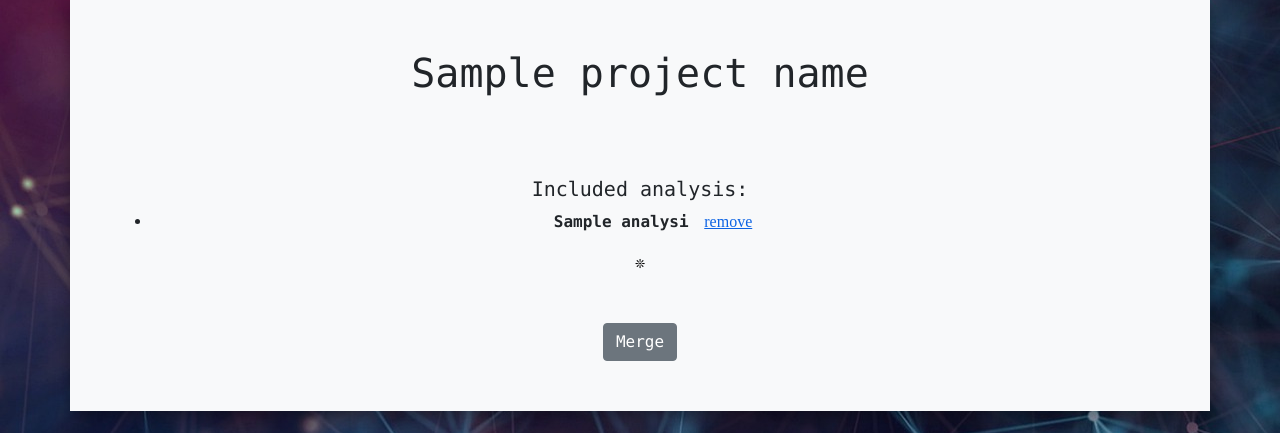
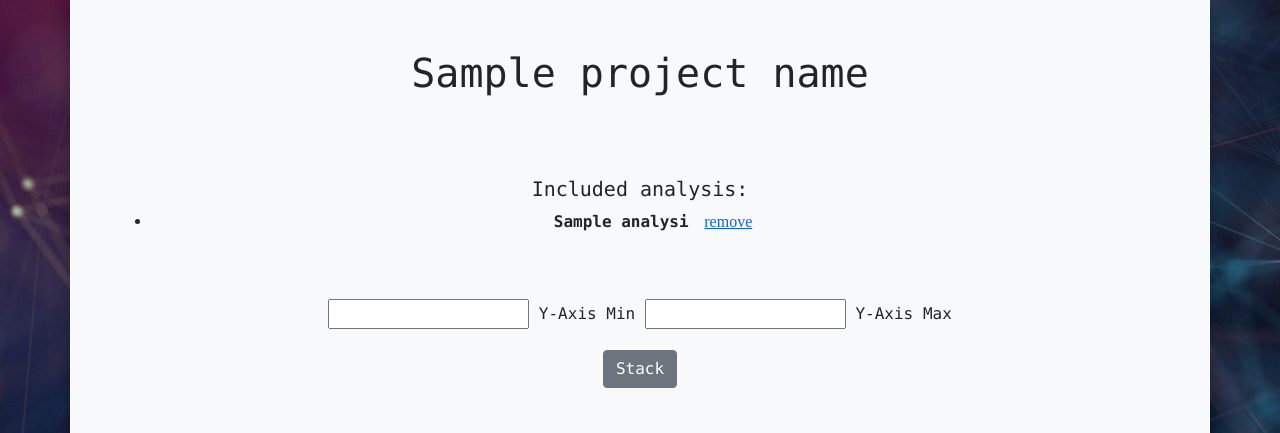
Before and after one commit to georgbuechner/ananym-analyzer, a Flask app: template src/templates/projects/project.html in a window 1280 px wide. Shown: the part 137-570 px from the top of the page. Run offline with Flask 3, Linux system fonts and the light colour scheme; the template is opened without the code that fills it: most values are stand-ins (such as "Sample title", 1, 10 or a date in 2020); parts of the project's set-up code (start-up, migrations or seed data) failed here and were passed over.

Commit message:
Fixes #21 - operations on projects

```diff
--- a/src/app.py
+++ b/src/app.py
@@ -1,9 +1,11 @@
 import os
 import re
+from typing import Tuple
 import urllib.parse
 from flask import Flask, flash, render_template, redirect, request, send_from_directory
+from matplotlib.pyplot import ylim
 from dmanager.dmodels import AnalysisOpts
-from dmanager.models import Sweep, Analysis
+from dmanager.models import Sweep
 from service import Service
 from utils import stem
 from extractor.functions import Peaks
@@ -42,20 +44,13 @@ def analysis(date: str = "", file: str = ""):
     if date == "" and file == "":
         return render_template("data/analysis.html", data=service.get_analysis())
     if request.method == 'POST':
-        print(request.form)
-        try:
-            ylim = (
-                float(request.form.get("ylim_min")), float(request.form.get("ylim_max"))
-            )
-        except:
-            ylim = None
         msg, msg_type = service.do_analysis(
             date=date,
             filename=file,
             opt=AnalysisOpts(int(request.form.get("opt") or 1)),
             start=int(request.form.get("sweep_range"))-1,
             end=int(request.form.get("sweep_range_to")),
-            ylim=ylim,
+            ylim=_get_ylim(request)
         )
         flash(msg, msg_type)
     sweep = Sweep(service.dmanager, date, file)
@@ -112,7 +107,8 @@ def project(project_name: str):
             "projects/project.html",
             project_name=project_name,
             project=project,
-            analysis=[Analysis(analysis[:analysis.rfind("/")], analysis.split("/")[4], []) for analysis in project.analysis]
+            analysis=service.get_project_analysis_objs(project),
+            project_analysis=service.dmanager.get_project_analysis(project_name)
         )
     else:
         return redirect("/projects")
@@ -152,10 +148,24 @@ def remove_from_project():
         msg, code = (f"Project {project} not found!", 404)
     return msg, code
 
-@app.route("/api/projects/merge", methods=["POST"])
-def merge_project_analysis():
+@app.route("/api/projects/stack", methods=["POST"])
+def stack_project_analysis():
     project_name = request.form.get("project_name") or ""
-    flash(*service.project_merge_analysis(project_name))
+    flash(
+        *service.project_stack_analysis(project_name, ylim=_get_ylim(request))
+    )
+    return redirect(f"/projects/{project_name}")
+
+@app.route("/api/projects/del/stacked", methods=["POST"])
+def del_stacked_project_analysis():
+    path = request.form.get("path") or ""
+    project_name = request.form.get("project_name") or ""
+    try:
+        os.remove(f"{path}.png")
+        os.remove(f"{path}.svg")
+        flash("Successfully deleted project analysis.", "success")
+    except Exception as e:
+        flash(f"Failed: {repr(e)}.", "success")
     return redirect(f"/projects/{project_name}")
 
 @app.route("/handle/raw", methods=["POST"])
@@ -261,7 +271,7 @@ def remove_tag():
 
 
 @app.route('/data/analysis/<date>/<name>/<filename>')
-def serve_image(date, name, filename):
+def serve_image_analysis(date, name, filename):
     # Specify the path to the directory where your images are stored
     image_directory = os.path.abspath(os.path.join(service.dir_analysis, date, name))
     return send_from_directory(image_directory, filename)
@@ -272,8 +282,15 @@ def serve_image_plug(date, name, plug_dir, plugin, sweep):
     image_directory = os.path.abspath(
         os.path.join(service.dir_analysis, date, name, plug_dir, plugin)
     )
-    print("Got img dir: ", image_directory)
     return send_from_directory(image_directory, sweep)
+
+@app.route('/data/projects/<project_name>/<filename>')
+def serve_image_project(project_name: str, filename: str):
+    # Specify the path to the directory where your images are stored
+    image_directory = os.path.abspath(
+        os.path.join(service.dmanager.dir_projects, project_name)
+    )
+    return send_from_directory(image_directory, filename)
 
 @app.route('/api/favorites/add/<path:path>', methods=["POST"])
 def api_add_favorite(path: str):
@@ -306,6 +323,14 @@ def search(location: str, tags: str):
         collapsed=tags==""
     )
 
+def _get_ylim(req) -> Tuple[float, float] | None:
+    try:
+        return (
+            float(req.form.get("ylim_min")), float(req.form.get("ylim_max"))
+        )
+    except:
+        return None
+
 if __name__ == "__main__":
     load_dotenv()
     app.run(debug=True, port=os.getenv('ANA_LZER_PORT'))
--- a/src/dmanager/models.py
+++ b/src/dmanager/models.py
@@ -34,6 +34,7 @@ class Sweep:
 class Analysis:
     def __init__(self, path: str, name: str, projects: List[str]) -> None:
         print("Creating Analysis from: ", path, name)
+        self.parent = path
         self.path = os.path.join(path, name)
         self.selection = name.split("_")[0]
         self.version = name.split("_")[1]
--- a/src/templates/projects/project.html
+++ b/src/templates/projects/project.html
@@ -64,17 +64,61 @@
         <span class="visually-hidden text-secondary" >Next</span>
       </button>
     </div>
-    <button
-      onclick="ShowOnlyFavorites();"
-      class="nobutton {{"favorite" if request.args.get("only_favorites") else ""}}"
-    >&#10058;</button>
   </div>
   <br><br>
-  <form method="post" action="/api/projects/merge">
+  <form method="post" action="/api/projects/stack">
     <input type="hidden" name="project_name" value="{{project_name}}">
-    <button type="submit" name="analyze_peaks" class="btn btn-secondary">Merge</button>
+    <div class="mb-3">
+      <input type="number" class="form-input" id="ylim_min" name="ylim_min">
+      <label class="form-label" for="ylim_min">Y-Axis Min</label>
+      <input type="number" class="form-input" id="ylim_max" name="ylim_max">
+      <label class="form-label" for="ylim_max">Y-Axis Max</label>
+    </div>
+    <button type="submit" name="analyze_peaks" class="btn btn-secondary">Stack</button>
   </form>
+  <br><br>
 
+  <div id="project_analysis_indicators" class="carousel carousel-dark slide" data-bs-ride="carousel">
+    <div class="carousel-indicators">
+      {% for pa in project_analysis %}
+        <button
+          type="button"
+          data-bs-target="#project_analysis_indicators"
+          data-bs-slide-to="{{loop.index0}}"
+          class="{% if loop.index == 1 %}active{% endif %}"
+          aria-current="true"
+          aria-label="Slide {{loop.index}}"
+        ></button>
+      {% endfor %}
+    </div>
+    <div class="carousel-inner">
+      {% for pa in project_analysis %}
+        <div class="carousel-item {% if loop.index == 1 %}active{% endif %}">
+          <a
+            href="#imgProjectModal{{loop.index}}"
+            data-bs-target="#imgProjectModal{{loop.index}}"
+            type="" class="" data-bs-toggle="modal"
+          >
+            <img src="/{{pa}}.png" class="d-block w-100" alt="/{{pa}}.png">
+          </a>
+          <div
+            class="carousel-caption d-none d-md-block bg-light"
+            style="background-color: rgba(255,255,255,0.8) !important;"
+          >
+            <h5>{{pa[pa.rfind("/")+1:]}}</h5>
+          </div>
+        </div>
+      {% endfor %}
+      <button class="carousel-control-prev" type="button" data-bs-target="#project_analysis_indicators" data-bs-slide="prev">
+        <span class="carousel-control-prev-icon" aria-hidden="true"></span>
+        <span class="visually-hidden text-secondary">Previous</span>
+      </button>
+      <button class="carousel-control-next" type="button" data-bs-target="#project_analysis_indicators" data-bs-slide="next">
+        <span class="carousel-control-next-icon" aria-hidden="true"></span>
+        <span class="visually-hidden text-secondary" >Next</span>
+      </button>
+    </div>
+  </div>
 
 {% for a in analysis %}
   {% if ".png" in a.path %}
@@ -89,12 +133,8 @@
             <div>
               <p>Sweep-selection: {{a.selection}},
                 <i>v: {{a.version}}</i>
-                <button
-                  onclick="Favorite(this, '{{a.path}}');"
-                  class="nobutton {{"favorite" if a.path in favorites else ""}}"
-                >&#10058;</button>
               </p>
-              <a class="link-button" href="/{{a.path[:a.path.rfind('/')]}}">Go to analysis:</a>
+              <a class="link-button" href="/{{a.parent}}">Go to analysis:</a>
             </div>
 
             <!--        include image here-->
@@ -108,4 +148,41 @@
   {% endif %}
 {% endfor %}
 
+{% for pa in project_analysis %}
+  <div
+    class="modal fade"
+    id="imgProjectModal{{loop.index}}"
+    tabindex="-1"
+    aria-labelledby="exampleModalLabel"
+    aria-hidden="true"
+  >
+    <div class="modal-dialog modal-xl modal-dialog-scrollable">
+      <div class="modal-content">
+        <div class="modal-header">
+          <h5 class="modal-title" id="exampleModalLabel">{{pa[pa.rfind("/")+1:]}}</h5>
+          <button type="button" class="btn-close" data-bs-dismiss="modal" aria-label="Close"></button>
+        </div>
+        <div class="modal-body">
+          <div>
+            <p>Name: {{pa[pa.rfind("/")+1:]}}</p>
+          </div>
+
+          <!--        include image here-->
+          <a download="{{pa[pa.rfind("/")+1:]}}" href="/{{pa}}.svg" title="{{pa[pa.rfind("/")+1:]}}">
+            <img src="/{{pa}}.svg" alt="{{pa}}.svg" class="img-fluid">
+          </a>
+        </div>
+        <div class="modal-footer">
+            <form method="post" action="/api/projects/del/stacked" class="float-end">
+              <input type="hidden" name="path" value="{{pa}}">
+              <input type="hidden" name="project_name" value="{{project_name}}">
+              <button type="submit" name="delete-analysis" class="btn btn-secondary" data-bs-dismiss="modal">Delete</button>
+            </form>
+          <button type="button" class="btn btn-secondary" data-bs-dismiss="modal">Close</button>
+        </div>
+      </div>
+    </div>
+  </div>
+{% endfor %}
+
 {% endblock %}
--- a/src/utils.py
+++ b/src/utils.py
@@ -7,5 +7,7 @@ def ensure_dir_exists(path: str) -> None:
         print("Creating dirs: ", path, directory)
         os.makedirs(directory)
 
-def stem(filename: str) -> str:
-    return os.path.splitext(filename)[0]
+def stem(path: str) -> str:
+    """ Gets path without extension (f.e. "path/to/dir" from "path/to/dir.txt")
+    """
+    return os.path.splitext(path)[0]
```
Also changed, not shown: src/dmanager/dmanager.py (+12 -1 lines), src/service.py (+12 -6 lines), src/dmanager/dmodels.py (line endings or trailing spaces).
